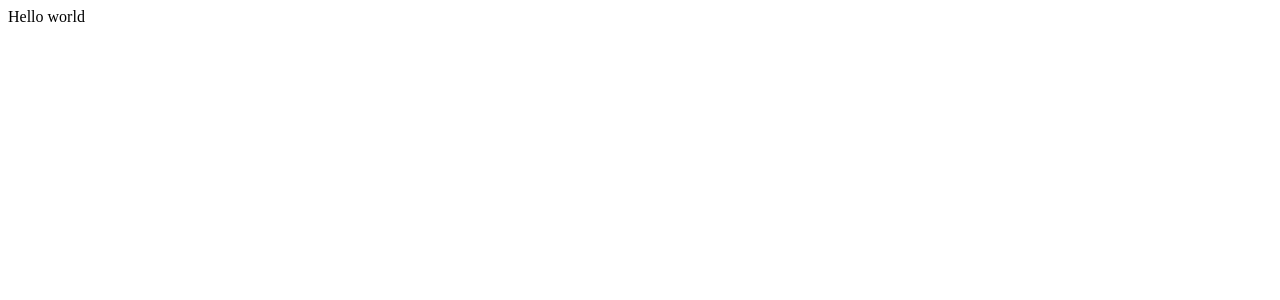
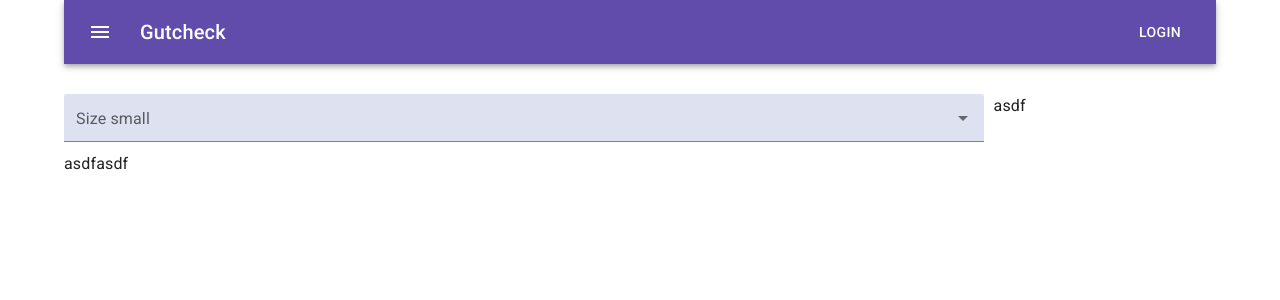
Before and after one commit to Team-Heelys-2021/gutcheck, a React app: page / in a window 1280 px wide. Shown: the top 300 px of the page. Built offline with nearby package versions, Linux system fonts and the light colour scheme.

Commit message:
material UI and basic elements on screen

```diff
--- /dev/null
+++ b/client/App.js
@@ -0,0 +1,46 @@
+import * as React from 'react'
+import AppBar from './components/AppBar'
+import Autocomplete from '@mui/material/Autocomplete';
+import TextField from '@mui/material/TextField';
+import './index.scss'
+
+function App() {
+  return (
+    <React.Fragment>
+    <AppBar />
+    <div className="grid-container">
+      <div className="grid-item-1">
+        <Autocomplete
+          id="size-small-filled"
+          size="small"
+          options={[]}
+          getOptionLabel={(option) => option.title}
+          // defaultValue={}
+          renderTags={(value, getTagProps) =>
+            value.map((option, index) => (
+              <Chip
+                variant="outlined"
+                label={option.title}
+                size="small"
+                {...getTagProps({ index })}
+              />
+            ))
+          }
+          renderInput={(params) => (
+            <TextField
+              {...params}
+              variant="filled"
+              label="Size small"
+              placeholder="Favorites"
+            />
+          )}
+        />
+      </div>
+      <div className="grid-item-2">asdf</div>
+      <div className="grid-item-3">asdfasdf</div>
+    </div>
+    </React.Fragment>
+  )
+}
+
+export default App
--- /dev/null
+++ b/client/components/AppBar.js
@@ -0,0 +1,32 @@
+import * as React from 'react';
+import AppBar from '@mui/material/AppBar';
+import Box from '@mui/material/Box';
+import Toolbar from '@mui/material/Toolbar';
+import Typography from '@mui/material/Typography';
+import Button from '@mui/material/Button';
+import IconButton from '@mui/material/IconButton';
+import MenuIcon from '@mui/icons-material/Menu';
+
+export default function ButtonAppBar() {
+  return (
+    <Box sx={{ flexGrow: 1 }}>
+      <AppBar position="static">
+        <Toolbar>
+          <IconButton
+            size="large"
+            edge="start"
+            color="inherit"
+            aria-label="menu"
+            sx={{ mr: 2 }}
+          >
+            <MenuIcon />
+          </IconButton>
+          <Typography variant="h6" component="div" sx={{ flexGrow: 1 }}>
+            Gutcheck
+          </Typography>
+          <Button color="inherit">Login</Button>
+        </Toolbar>
+      </AppBar>
+    </Box>
+  );
+}
--- a/client/index.js
+++ b/client/index.js
@@ -1,9 +1,44 @@
 import * as React from 'react'
 import ReactDOM from 'react-dom'
+import CssBaseline from '@mui/material/CssBaseline';
+import Container from '@mui/material/Container';
+import { createTheme, ThemeProvider } from '@mui/material/styles';
+
+import App from './App'
+
+
+const theme = createTheme({
+  palette: {
+    primary: {
+      light: "#7864B9",
+      main: '#624CAB',
+      dark: "#513F8D"
+      // contrastText: will be calculated to contrast with palette.primary.main
+    },
+    secondary: {
+      light: '#EBEFFF',
+      main: '#C1CEFE',
+      dark: "#99ADFF",
+      contrastText: '#A0DDFF',
+    },
+    // Used by `getContrastText()` to maximize the contrast between
+    // the background and the text.
+    contrastThreshold: 3,
+    // Used by the functions below to shift a color's luminance by approximately
+    // two indexes within its tonal palette.
+    // E.g., shift from Red 500 to Red 300 or Red 700.
+    tonalOffset: 0.2,
+  },
+});
 
 ReactDOM.render(
   <React.StrictMode>
-    <div>Hello world</div>
+  <ThemeProvider theme={theme}>
+    <CssBaseline />
+    <Container maxWidth="lg">
+      <App />
+    </Container>
+  </ThemeProvider>
   </React.StrictMode>,
   document.getElementById('app')
 )
--- /dev/null
+++ b/client/index.scss
@@ -0,0 +1,17 @@
+.grid-container {
+  margin-top: 30px;
+  display: grid;
+  grid-template-columns: repeat(5, 1fr);
+  grid-template-rows: repeat(5, 1fr);
+  grid-column-gap: 10px;
+  grid-row-gap: 10px;
+  }
+
+.grid-item-1 { grid-area: 1 / 1 / 2 / 5; }
+.grid-item-2 { grid-area: 1 / 5 / 6 / 6; }
+.grid-item-3 { grid-area: 2 / 1 / 6 / 5; }
+
+
+.MuiAutocomplete-root {
+  background-color: #EBEFFF;
+}
--- a/index.html
+++ b/index.html
@@ -4,6 +4,14 @@
   <meta charset="UTF-8">
   <meta http-equiv="X-UA-Compatible" content="IE=edge">
   <meta name="viewport" content="width=device-width, initial-scale=1.0">
+  <link
+    rel="stylesheet"
+    href="https://fonts.googleapis.com/css?family=Roboto:300,400,500,700&display=swap"
+  />
+  <link
+    rel="stylesheet"
+    href="https://fonts.googleapis.com/icon?family=Material+Icons"
+  />
   <title>Gutcheck</title>
 </head>
 <body>
--- a/webpack.config.js
+++ b/webpack.config.js
@@ -36,6 +36,14 @@ module.exports = {
           }
         },
       },
+      {
+        test: /\.s[ac]ss$/i,
+        use: [
+          "style-loader",
+          "css-loader",
+          "sass-loader",
+        ]
+      }
     ]
   },
   resolve: {
```
Also changed, not shown: package.json (+8 -0 lines), 1 other file (tests, documents, lock files or other folders).
